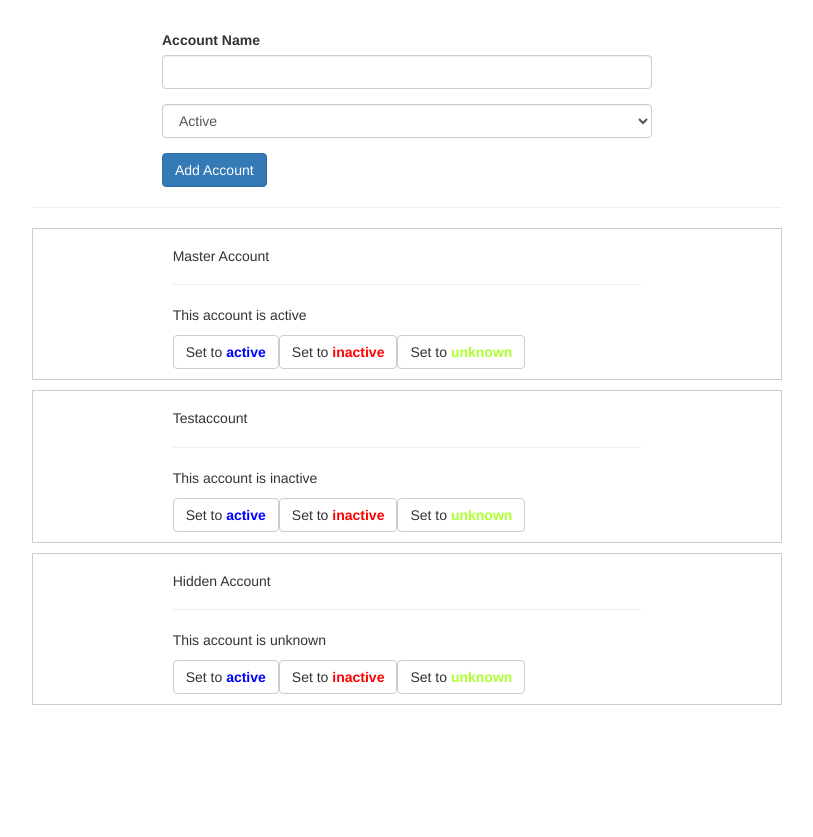
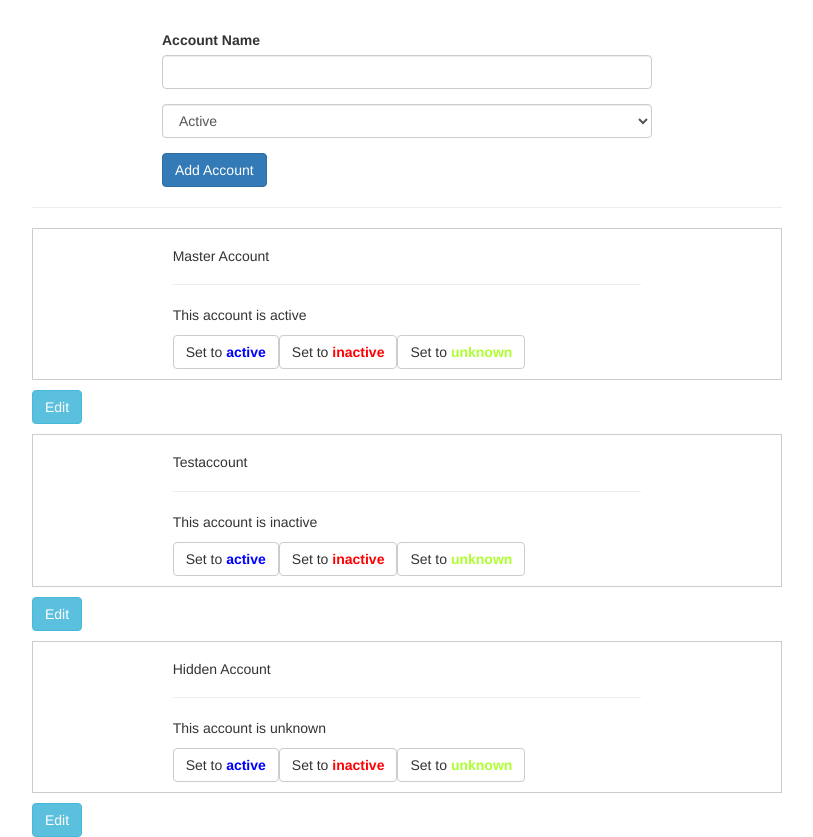
Before and after one commit to abeer-hizucc/Week-4, an Angular app: page / in a window 1280 px wide. Shown: the whole page, without its empty margins (233-1046 px from the left). Before the commit the page ends 800 px from the top, so only its background shows below. Built offline with nearby package versions, Linux system fonts and the light colour scheme.

Commit message:
added edit button

```diff
--- a/src/app/accounts.service.ts
+++ b/src/app/accounts.service.ts
@@ -1,6 +1,7 @@
 import { EventEmitter, Injectable } from '@angular/core';
 
 import { LoggingService } from './logging.service';
+import { Accounts } from './models/Accounts';
 
 @Injectable()
 export class AccountsService {
@@ -31,4 +32,9 @@ export class AccountsService {
     this.accounts[id].status = status;
     this.loggingService.logStatusChange(status);
   }
+  editAccount(id: number, name: string, status: string) {
+    this.accounts[id].name = name;
+    this.accounts[id].status = status;
+    this.loggingService.logStatusChange(status);
+  }
 }
--- a/src/app/app.component.html
+++ b/src/app/app.component.html
@@ -3,10 +3,16 @@
     <div class="col-xs-12 col-md-8 col-md-offset-2">
       <app-new-account></app-new-account>
       <hr>
+      <div *ngFor="let acc of accounts; let i = index">
       <app-account
-        *ngFor="let acc of accounts; let i = index"
+
         [account]="acc"
-        [id]="i"></app-account>
+        [id]="getId(acc)"></app-account>
+
+      <button class="btn btn-info" (click)="editAccount(getId(acc),acc.name,acc.status)">Edit</button>
+    </div>
+
+
     </div>
   </div>
 </div>
--- a/src/app/app.component.ts
+++ b/src/app/app.component.ts
@@ -1,6 +1,7 @@
 import { Component, OnInit } from '@angular/core';
 
 import { AccountsService } from './accounts.service';
+import { Accounts } from './models/Accounts';
 
 @Component({
   selector: 'app-root',
@@ -8,11 +9,18 @@ import { AccountsService } from './accounts.service';
   styleUrls: ['./app.component.css']
 })
 export class AppComponent implements OnInit {
-  accounts: {name: string, status: string}[] = [];
+  accounts: Accounts[] = [];
 
   constructor(private accountsService: AccountsService) {}
 
   ngOnInit() {
     this.accounts = this.accountsService.accounts;
   }
+  getId(accounts:Accounts):number{
+    return accounts.id||0;
+  }
+
+  editAccount(id: number, name: string, status: string) {
+    this.accountsService.editAccount(id, name, status);
+  }
 }
--- /dev/null
+++ b/src/app/models/Accounts.ts
@@ -0,0 +1,5 @@
+export interface Accounts {
+    name: string;
+    status: string;
+    id?: number;
+}
```
